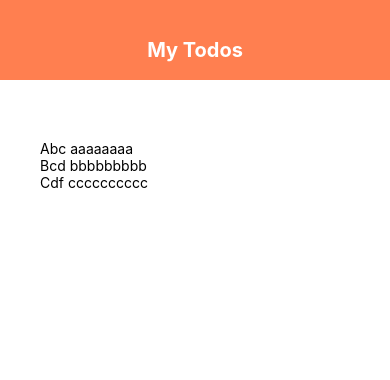
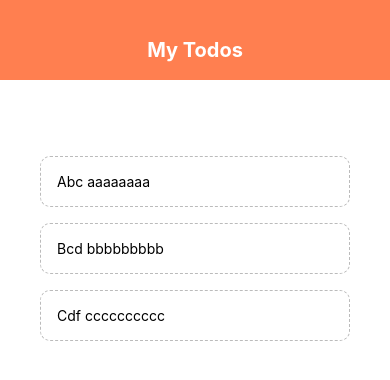
Before and after one commit to lecbit/react_native_ninja, a React Native app: screen / in a window 390 px wide. Shown: the top 380 px of the page. Built offline with nearby package versions, Linux system fonts and the light colour scheme.

Commit message:
~10~ Todo 2

```diff
--- a/App.js
+++ b/App.js
@@ -1,6 +1,7 @@
 import { useState } from 'react';
 import { StyleSheet, Text, View, FlatList } from 'react-native';
 import Header from './components/header';
+import TodoItem from './components/todoItem';
 
 export default function App() {
   const [todos, setTodos] = useState([
@@ -8,6 +9,13 @@
     { text: 'Bcd bbbbbbbbb', key: 2 },
     { text: 'Cdf cccccccccc', key: 3 },
   ]);
+
+  const pressHandler = (key) => {
+    setTodos((oldTodos) => {
+      return oldTodos.filter(todo => todo.key != key)
+    })
+  }
+
   return (
     <View style={styles.container}>
       <Header />
@@ -16,7 +24,7 @@
           <FlatList
             data={todos}
             renderItem={({ item }) => (
-              <Text>{item.text}</Text>
+              <TodoItem item={item} pressHandler={pressHandler} />
             )}
           />
         </View>
--- /dev/null
+++ b/components/todoItem.js
@@ -0,0 +1,20 @@
+import { StyleSheet, Text, TouchableOpacity } from 'react-native';
+
+export default function TodoItem({ item, pressHandler }) {
+    return (
+        <TouchableOpacity onPress={() => pressHandler(item.key)}>
+            <Text style={styles.item}>{item.text}</Text>
+        </TouchableOpacity>
+    )
+}
+
+const styles = StyleSheet.create({
+    item: {
+        padding: 16,
+        marginTop: 16,
+        borderColor: "#bbb",
+        borderWidth: 1,
+        borderStyle: 'dashed',
+        borderRadius: 10
+    }
+});
```
